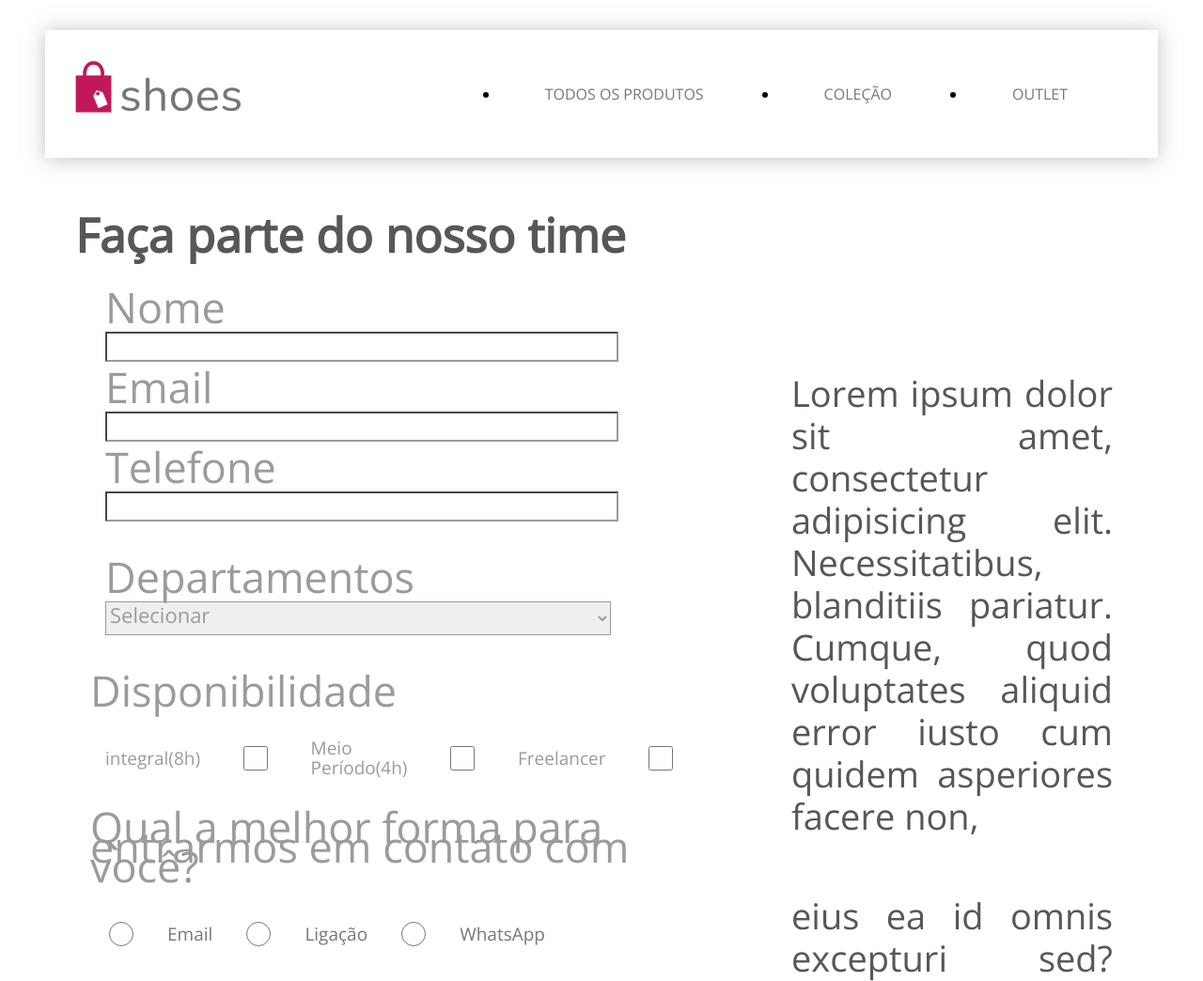
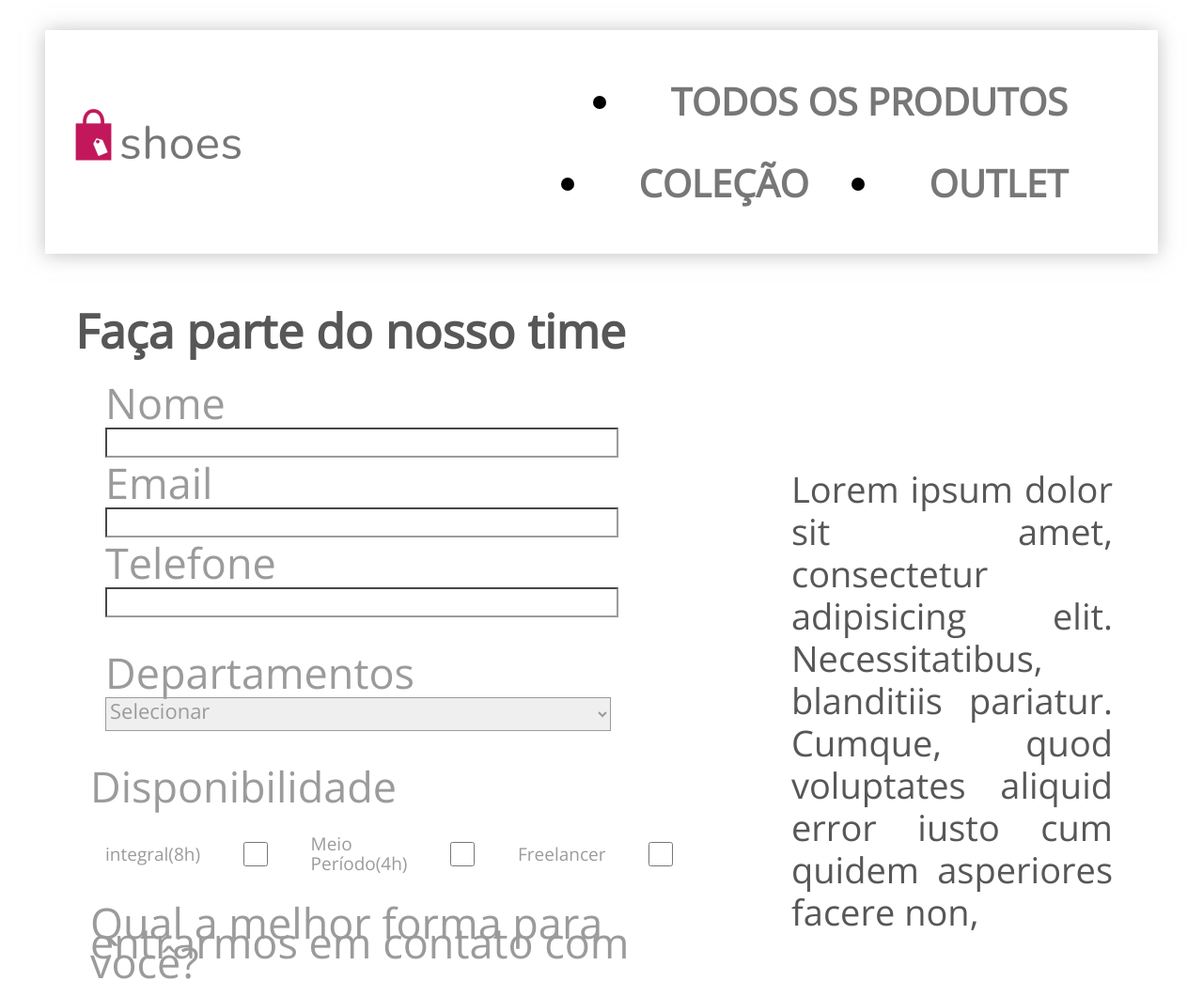
Before and after one commit to PedroVCS/projeto-Shoes-fomulario, a website: page index.html in a window 1280 px wide. Shown: the top 1044 px of the page at 94% size. Drawn offline with nearby package versions, Linux system fonts and the light colour scheme.

Commit message:
repara header nav

```diff
--- a/css/style.css
+++ b/css/style.css
@@ -19,6 +19,8 @@ header{
 header > nav{
     display: flex;
     align-items: center;
+    font-size: 40px;
+    font-weight: bold;
 }
 header > nav > ul{
     display: flex;
```
